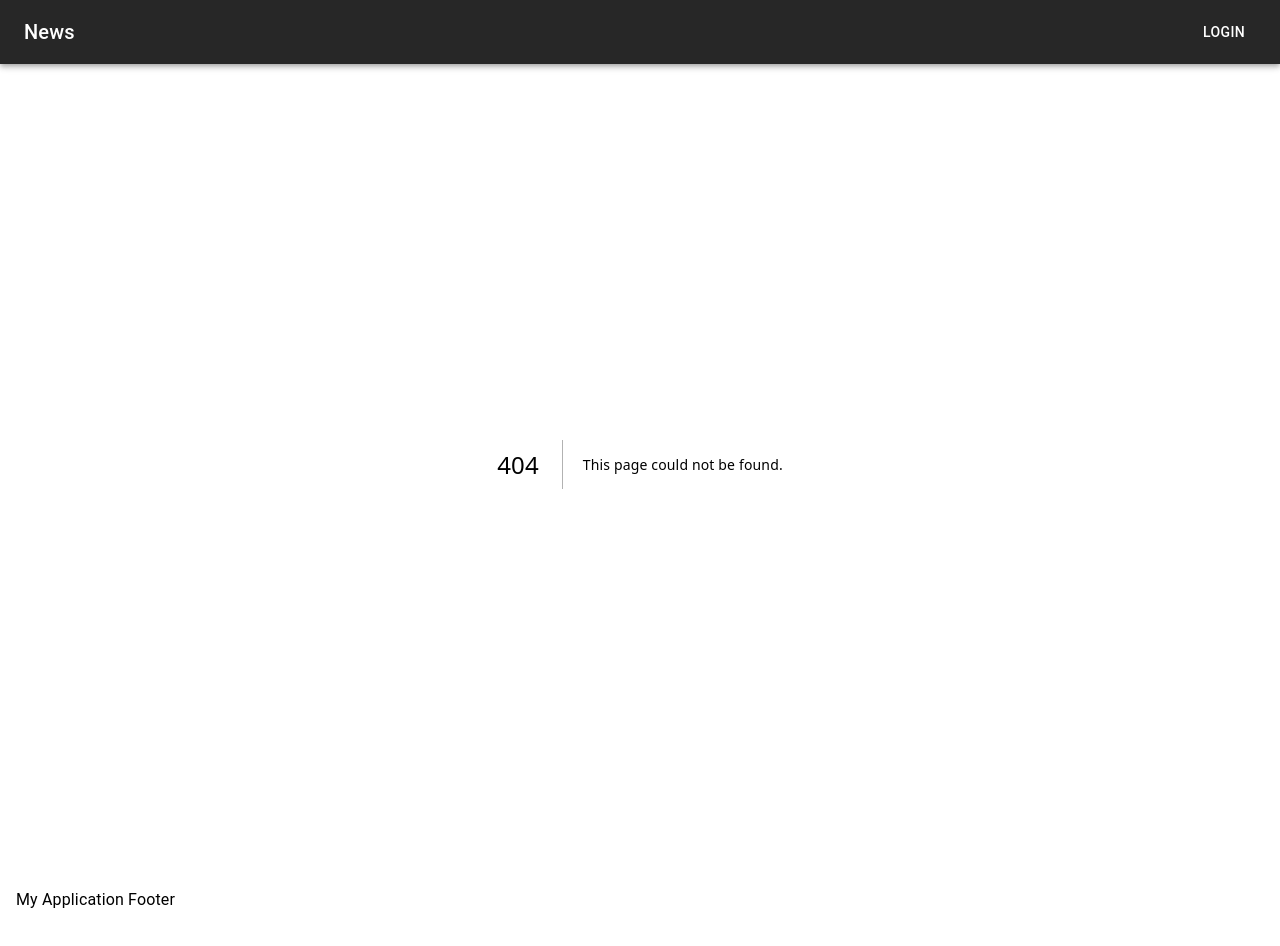
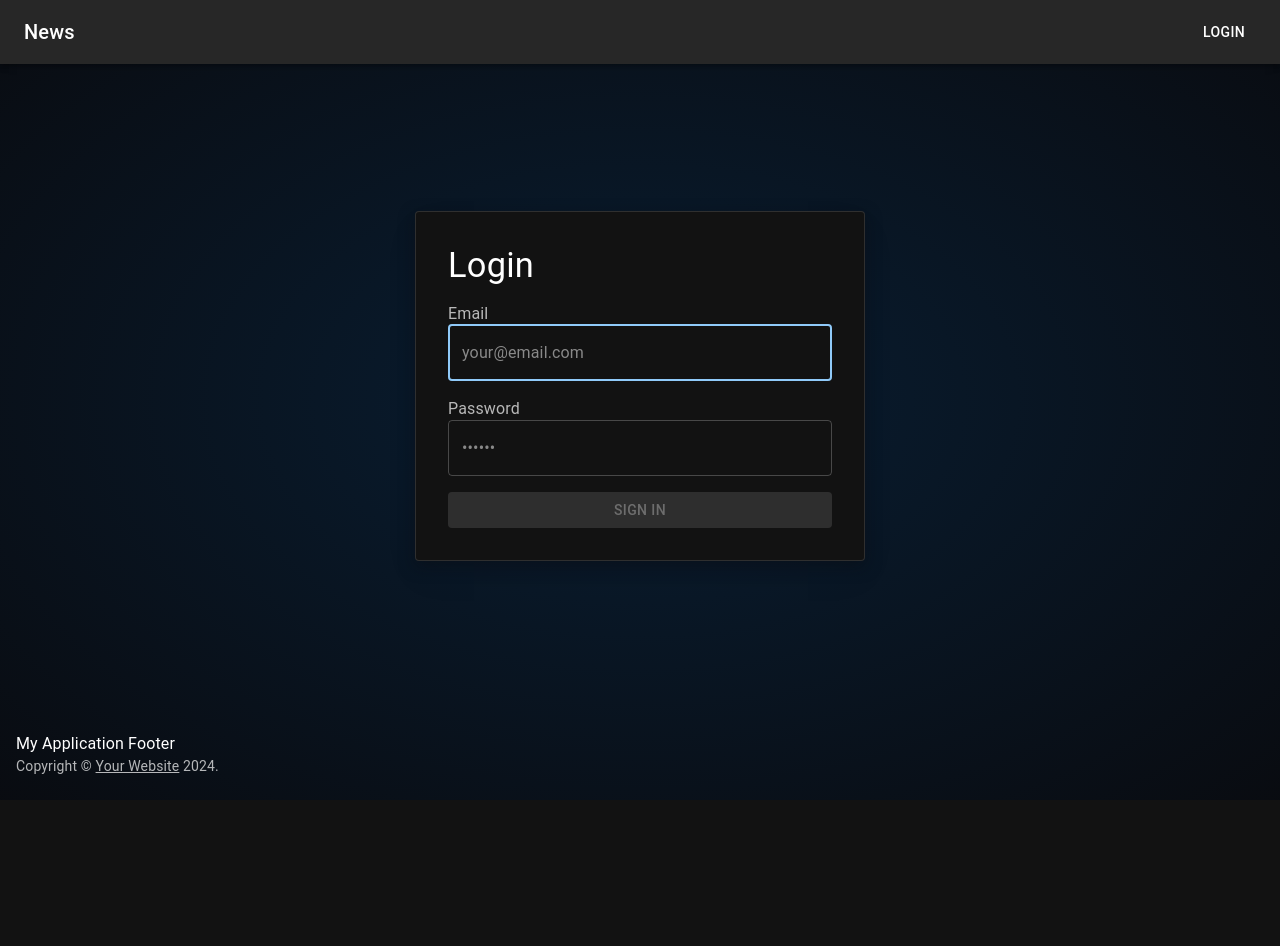
Before and after one commit to hudiansyahrobby/ebuddy, a Next.js app in the folder apps/frontend-repo/: page /login in a window 1280 px wide. Before the commit this address had no page. Shown: the top 946 px of the page. After the commit the page ends 800 px from the top, so only its background shows below. Built offline with nearby package versions, Linux system fonts and the light colour scheme.

Commit message:
feat: implement LoginForm component with validation and styling

```diff
--- /dev/null
+++ b/apps/frontend-repo/app/login/page.tsx
@@ -0,0 +1,5 @@
+import LoginForm from "../../components/Forms/LoginForm/LoginForm";
+
+export default function SignIn() {
+  return <LoginForm />;
+}
--- /dev/null
+++ b/apps/frontend-repo/components/Forms/LoginForm/LoginForm.schema.tsx
@@ -0,0 +1,8 @@
+import { z } from "zod";
+
+export const LoginFormSchema = z.object({
+  email: z.string().email(),
+  password: z.string().min(8, "Password must be at least 8 characters"),
+});
+
+export type LoginFormValues = z.infer<typeof LoginFormSchema>;
--- /dev/null
+++ b/apps/frontend-repo/components/Forms/LoginForm/LoginForm.styled.tsx
@@ -0,0 +1,43 @@
+"use client";
+
+import MuiCard from "@mui/material/Card";
+import Stack from "@mui/material/Stack";
+import { styled } from "@mui/material/styles";
+
+export const LoginContainer = styled(Stack)(({ theme }) => ({
+  minHeight: "100%",
+  width: "100%",
+  padding: theme.spacing(2),
+  [theme.breakpoints.up("sm")]: {
+    padding: theme.spacing(4),
+  },
+  "&::before": {
+    content: '""',
+    display: "block",
+    position: "absolute",
+    zIndex: -1,
+    inset: 0,
+    backgroundImage:
+      "radial-gradient(ellipse at 50% 50%, hsl(210, 100%, 97%), hsl(0, 0%, 100%))",
+    backgroundRepeat: "no-repeat",
+    ...theme.applyStyles("dark", {
+      backgroundImage:
+        "radial-gradient(at 50% 50%, hsla(210, 100%, 16%, 0.5), hsl(220, 30%, 5%))",
+    }),
+  },
+}));
+
+export const LoginCard = styled(MuiCard)(({ theme }) => ({
+  display: "flex",
+  flexDirection: "column",
+  alignSelf: "center",
+  width: "100%",
+  padding: theme.spacing(4),
+  gap: theme.spacing(2),
+  margin: "auto",
+  [theme.breakpoints.up("sm")]: {
+    maxWidth: "450px",
+  },
+  boxShadow:
+    "hsla(220, 30%, 5%, 0.5) 0px 5px 15px 0px, hsla(220, 25%, 10%, 0.08) 0px 15px 35px -5px",
+}));
--- /dev/null
+++ b/apps/frontend-repo/components/Forms/LoginForm/LoginForm.tsx
@@ -0,0 +1,122 @@
+"use client";
+
+import Box from "@mui/material/Box";
+import Button from "@mui/material/Button";
+import FormControl from "@mui/material/FormControl";
+import FormLabel from "@mui/material/FormLabel";
+import TextField from "@mui/material/TextField";
+import Typography from "@mui/material/Typography";
+import Container from "@mui/material/Container";
+import * as React from "react";
+import { LoginCard, LoginContainer } from "./LoginForm.styled";
+import { Controller, useForm } from "react-hook-form";
+import { LoginFormSchema, LoginFormValues } from "./LoginForm.schema";
+import { zodResolver } from "@hookform/resolvers/zod";
+
+export default function LoginForm() {
+  const {
+    handleSubmit,
+    formState: { errors, isValid },
+    control,
+  } = useForm<LoginFormValues>({
+    resolver: zodResolver(LoginFormSchema),
+    mode: "onChange",
+  });
+
+  const onLogin = (data: LoginFormValues) => {
+    console.log(data);
+  };
+
+  return (
+    <Container
+      component="main"
+      maxWidth="xl"
+      sx={{
+        flex: 1,
+        alignItems: "center",
+        justifyContent: "center",
+        display: "flex",
+      }}
+    >
+      <LoginContainer justifyContent="center" alignItems="center">
+        <LoginCard variant="outlined">
+          <Typography
+            component="h1"
+            variant="h4"
+            sx={{ width: "100%", fontSize: "clamp(2rem, 10vw, 2.15rem)" }}
+          >
+            Login
+          </Typography>
+          <Box
+            component="form"
+            onSubmit={handleSubmit(onLogin)}
+            sx={{
+              display: "flex",
+              flexDirection: "column",
+              width: "100%",
+              gap: 2,
+            }}
+            noValidate
+          >
+            <Controller
+              control={control}
+              name="email"
+              render={({ field }) => (
+                <FormControl>
+                  <FormLabel htmlFor="email">Email</FormLabel>
+                  <TextField
+                    {...field}
+                    error={!!errors?.email}
+                    helperText={errors?.email?.message}
+                    id="email"
+                    type="email"
+                    name="email"
+                    placeholder="your@email.com"
+                    autoComplete="email"
+                    autoFocus
+                    required
+                    fullWidth
+                    variant="outlined"
+                    color={errors?.email ? "error" : "primary"}
+                  />
+                </FormControl>
+              )}
+            />
+
+            <Controller
+              control={control}
+              name="password"
+              render={({ field }) => (
+                <FormControl>
+                  <FormLabel htmlFor="password">Password</FormLabel>
+                  <TextField
+                    {...field}
+                    error={!!errors?.password}
+                    helperText={errors?.password?.message}
+                    name="password"
+                    placeholder="••••••"
+                    type="password"
+                    id="password"
+                    required
+                    fullWidth
+                    variant="outlined"
+                    color={errors?.password ? "error" : "primary"}
+                  />
+                </FormControl>
+              )}
+            />
+
+            <Button
+              type="submit"
+              disabled={!isValid}
+              fullWidth
+              variant="contained"
+            >
+              Sign in
+            </Button>
+          </Box>
+        </LoginCard>
+      </LoginContainer>
+    </Container>
+  );
+}
```
